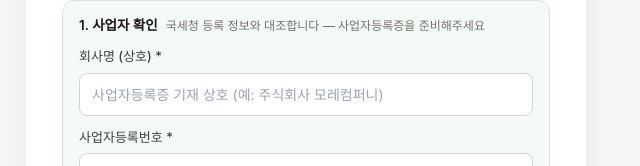
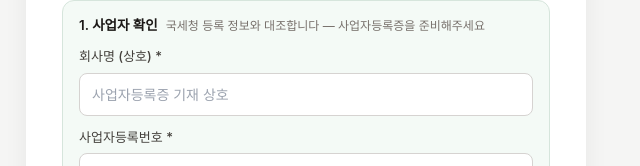
Before and after one commit to Fixomaster/qualytree-app, a React (Vite) app: page /signup in a window 1280 px wide. Shown: the part 251-417 px from the top of the page, without its empty margins (334-974 px from the left). Built offline with nearby package versions, Linux system fonts and the light colour scheme; no server answers; a web font is replaced by a local one.

Commit message:
signup: 회사명 입력란 예시 문구 제거
Co-Authored-By: Claude Fable 5.1 <noreply@anthropic.com>
Claude-Session: https://claude.ai/code/session_01Qf5ayJdkTk7AWEPhNZN17e

```diff
--- a/src/pages/Signup.jsx
+++ b/src/pages/Signup.jsx
@@ -363,7 +363,7 @@ export default function Signup() {
                   type="text"
                   value={companyName}
                   onChange={(e) => { setCompanyName(e.target.value); resetBizVerify() }}
-                  placeholder="사업자등록증 기재 상호 (예: 주식회사 모레컴퍼니)"
+                  placeholder="사업자등록증 기재 상호"
                   style={styles.input}
                   autoFocus
                 />
```
